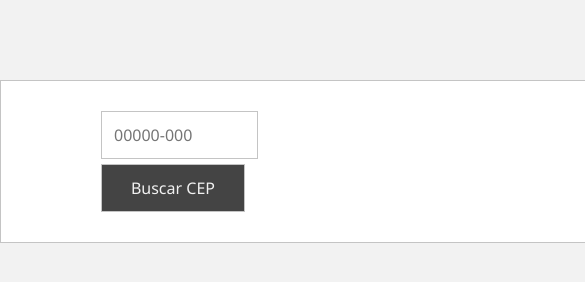
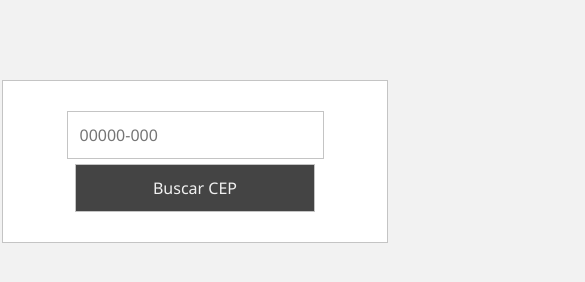
Before and after one commit to VictorMacabu/consumirAPI, a plain HTML site: page index.html in a window 390 px wide. Shown: the whole page, 585 px wide, since content can reach past the window. Drawn offline with Linux system fonts and the light colour scheme.

Commit message:
ajuste responsividade

```diff
--- a/indexCEP.css
+++ b/indexCEP.css
@@ -52,19 +52,25 @@ form input[type=text]:focus{
 }
 @media screen and (max-width: 520px){
     .cRespostaCEP,.container{
-        width: 100%;
+        display: flex;
+        width: auto;
+        margin-left: 2px;
+        margin-right: 2px;
+    }
+    .cRespostaCEP{
+        flex-direction: column;
     }
     .container{
-        display:flex;
-
+        flex-direction: column;
+        align-items: center;
     }
     #recebe-cep{
-        width: 51%;
-        display:block;
+        display: flex;
+        align-content: center;
     }
     #busca-cep{
         margin-top: 5px;
-        width: 56%;
-        display:block;
+        padding-left: 30%;
+        padding-right: 30%;
     }
 }
```
